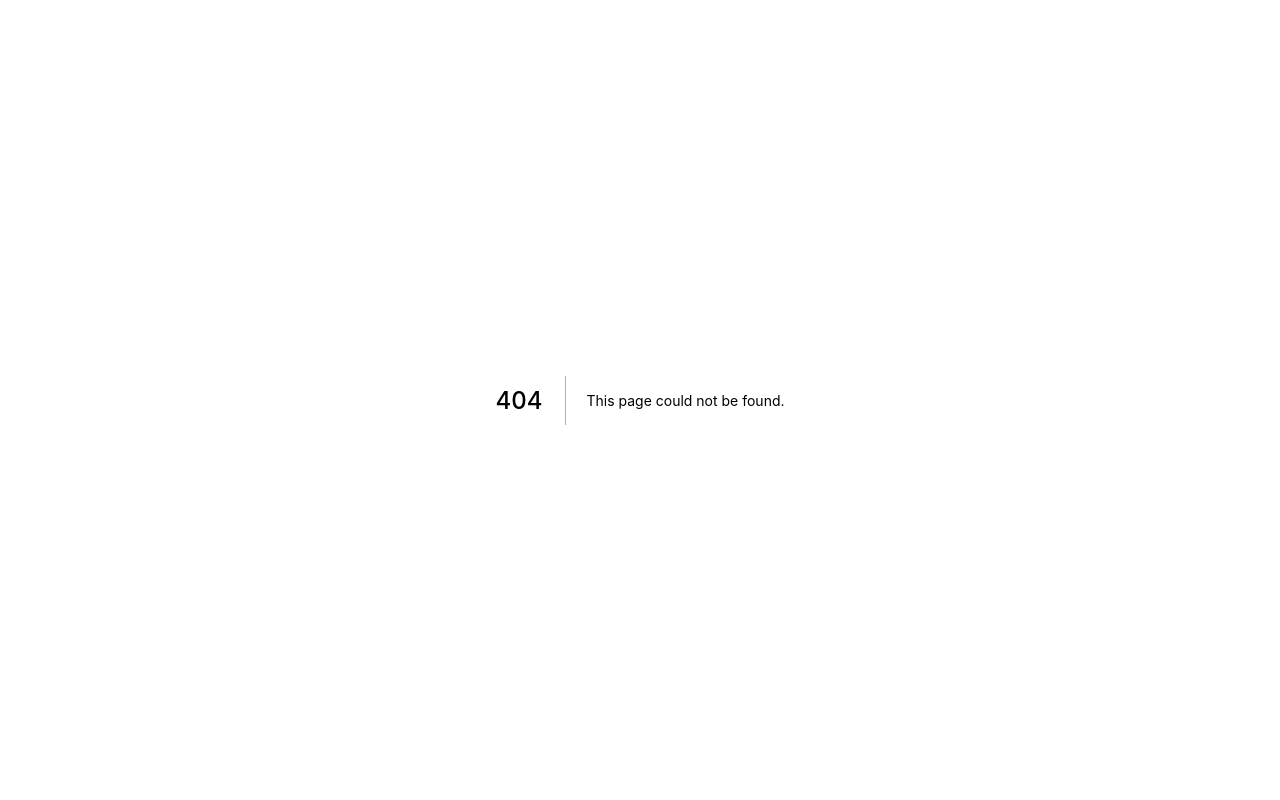
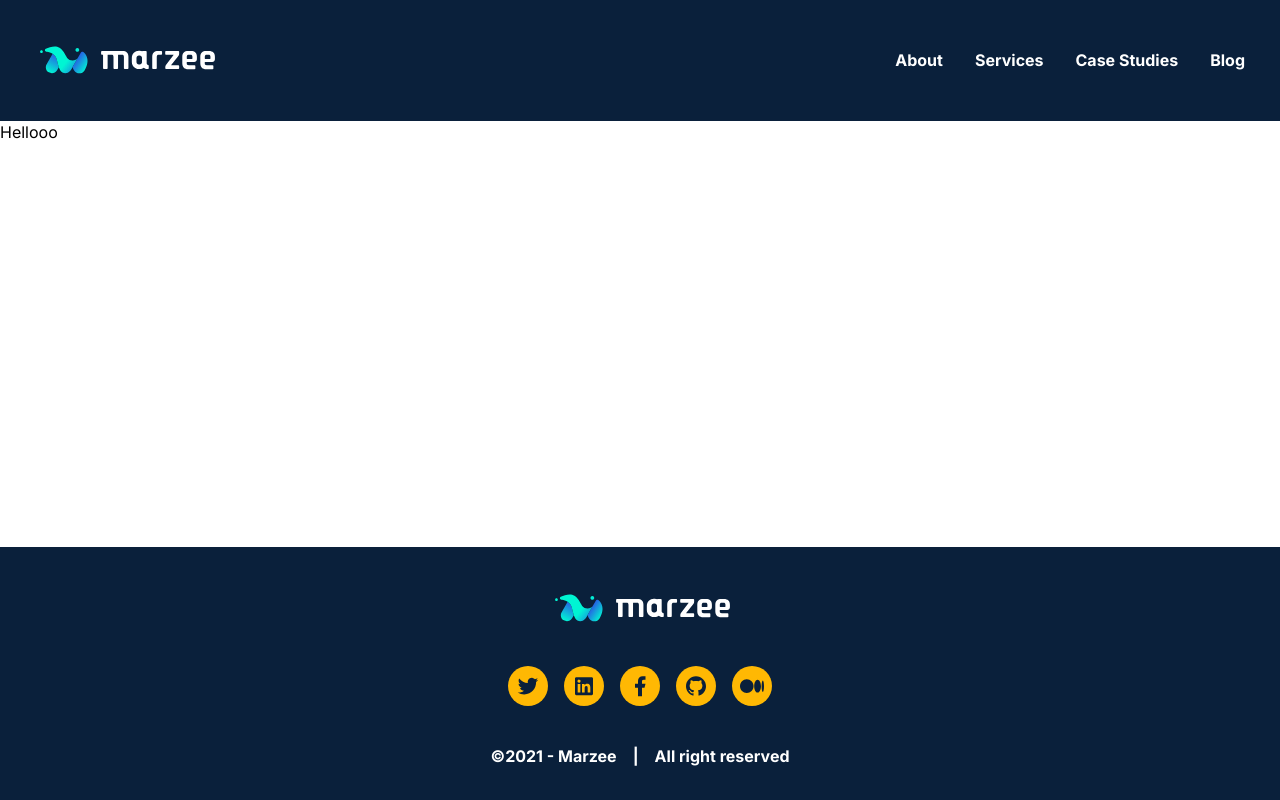
Before and after one commit to marzeelabs/mz-site-2021, a Next.js app: page /about in a window 1280 px wide. Before the commit this address had no page. Built offline with nearby package versions, Linux system fonts and the light colour scheme.

Commit message:
Code cleanup

```diff
--- /dev/null
+++ b/src/pages/about.jsx
@@ -0,0 +1,16 @@
+import Header from './components/header';
+import HomepageIntro from './homepage-blocks/homepage-intro';
+
+import Footer from './components/footer';
+
+const About = () => (
+  <>
+    <Header />
+    <main>
+      Hellooo
+    </main>
+    <Footer />
+  </>
+);
+
+export default About;
--- a/src/pages/components/header.jsx
+++ b/src/pages/components/header.jsx
@@ -22,7 +22,7 @@ const Header = () => {
 
         <ul className={isOpen ? 'header-menu is-visible' : 'header-menu'}>
           <li className="header-menu__item">
-            <a className="header-menu__link" href="#">About</a>
+            <a className="header-menu__link" href="/about">About</a>
           </li>
 
           <li className="header-menu__item">
--- a/styles/base/breakpoints.scss
+++ b/styles/base/breakpoints.scss
@@ -1,6 +1,5 @@
 // sass-lint:disable
 @use 'variables'as *;
-@use 'textstyles'as *;
 
 @mixin breakpoint($device) {
   @if $device==desktop-xxxlarge {
--- a/styles/base/textstyles.scss
+++ b/styles/base/textstyles.scss
@@ -1,3 +1,5 @@
+@use 'variables'as *;
+
 @mixin textstyle($textstyle) {
   @if $textstyle==display-large {
     font-size: var(--fs-display-large);
```
